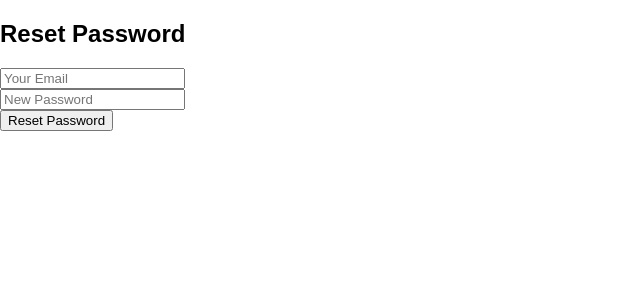
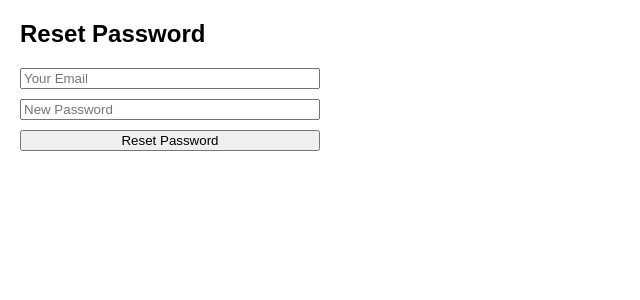
Before and after one commit to software-students-spring2024/2-web-app-exercise-ai-aj, a Flask app: template templates/resetpassword.html in a window 1280 px wide. Shown: the top 300 px of the page, without its empty margins (0-640 px from the left). Run offline with Flask 3, Linux system fonts and the light colour scheme; the template is opened without the code that fills it, so the values that code supplies are empty.

Commit message:
fixing the layout of the login, register, and resetpassword pages. Also added password encryption

```diff
--- a/app.py
+++ b/app.py
@@ -1,6 +1,7 @@
 import os
 import datetime
 from flask import Flask, render_template, request, redirect, url_for, flash
+import hashlib
 
 import pymongo
 
@@ -20,7 +21,11 @@ def index():
 def login():
     user = users.find_one({'email': request.form['email']})
 
-    if user and user['password'] == request.form['password']:
+    # Hash the input password to compare
+    input_password = request.form['password'].encode('utf-8')
+    hashed_input_password = hashlib.sha256(input_password).hexdigest()
+
+    if user and user['password'] == hashed_input_password:
         return 'Logged in successfully'
     else:
         flash('Invalid email/password combination')
@@ -34,7 +39,11 @@ def register():
         existing_user = users.find_one({'email': request.form['email']})
 
         if existing_user is None:
-            users.insert_one({'name': request.form['username'], 'email': request.form['email'], 'password': request.form['password']})
+            # Hash the password before storing it
+            password = request.form['password'].encode('utf-8')
+            hashed_password = hashlib.sha256(password).hexdigest()
+
+            users.insert_one({'name': request.form['username'], 'email': request.form['email'], 'password': hashed_password})
             return redirect(url_for('index'))
         else:
             return 'That email already exists!'
@@ -59,9 +68,13 @@ def reset_password():
     if request.method == 'GET':
         return render_template('resetpassword.html')
     elif request.method == 'POST':
+        # Hash the new password before storing it
+        new_password = request.form['new_password'].encode('utf-8')
+        hashed_new_password = hashlib.sha256(new_password).hexdigest()
+
         result = users.find_one_and_update(
             {'email': request.form['email']},
-            {'$set': {'password': request.form['new_password']}}
+            {'$set': {'password': hashed_new_password}}
         )
         if result:
             return 'Password updated successfully'
@@ -70,3 +83,5 @@ def reset_password():
 
 if __name__ == '__main__':
     app.run(debug=True, port=5001)
+
+    # set password to helloworld1
--- a/templates/resetpassword.html
+++ b/templates/resetpassword.html
@@ -5,12 +5,27 @@
     <meta charset="UTF-8">
     <link rel="stylesheet" href="{{ url_for('static', filename='main.css') }}">
     <title>Reset Password</title>
+    <style>
+        body {
+            margin: 20px; /* Adds a bit of margin around the form */
+        }
+        form {
+            display: flex;
+            flex-direction: column;
+            width: 300px; /* Set a fixed width for the form */
+        }
+        input, button {
+            width: 100%; /* Make input and button fill the form */
+            box-sizing: border-box; /* Include padding and border in the element's total width and height */
+            margin-bottom: 10px; /* Adds spacing between form elements */
+        }
+    </style>
 </head>
 <body>
     <h2>Reset Password</h2>
     <form action="/reset_password" method="post">
-        <input type="email" name="email" placeholder="Your Email" required><br>
-        <input type="password" name="new_password" placeholder="New Password" required><br>
+        <input type="email" name="email" placeholder="Your Email" required>
+        <input type="password" name="new_password" placeholder="New Password" required>
         <button type="submit">Reset Password</button>
     </form>
 </body>
```
Also changed, not shown: templates/login.html (+15 -0 lines), templates/register.html (+15 -0 lines).
